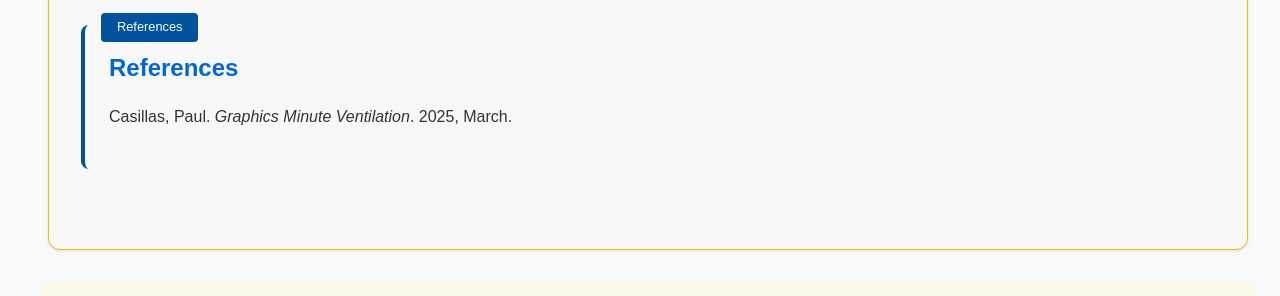
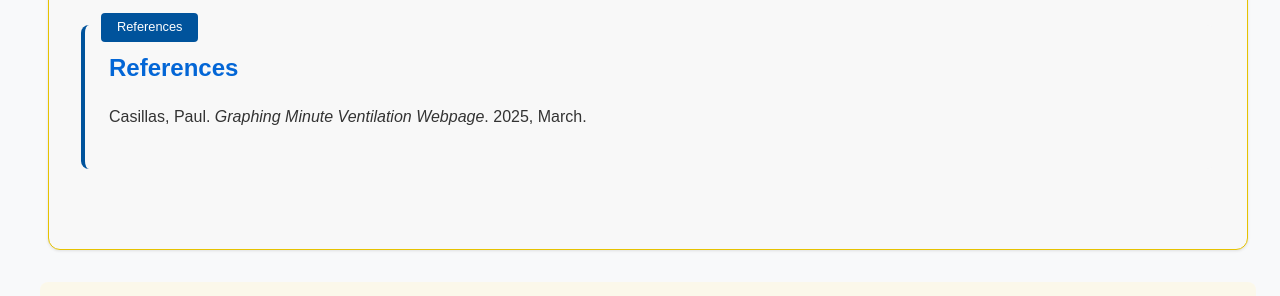
Before and after one commit to ZBZFirst/info, a Jekyll site: the page built from quiz1/MinuteVentilationExplained.md, in a window 1280 px wide and 900 px high, scrolled down 5066 px. Shown: the part 287-583 px from the top of the window. Built offline with Jekyll 4.4.1, drawn with Linux system fonts in a browser that asks for light colours.

Commit message:
Update MinuteVentilationExplained.md

```diff
--- a/quiz1/MinuteVentilationExplained.md
+++ b/quiz1/MinuteVentilationExplained.md
@@ -182,7 +182,7 @@ title: "What Is Minute Ventilation?"
     <section class="content-group references-container">
         <h2 class="section-title">References</h2>
         <div class="citation-item">
-            <p>Casillas, Paul. <cite>Graphics Minute Ventilation</cite>. 2025, March. <span class="citation-page"></span></p>
+            <p>Casillas, Paul. <cite>Graphing Minute Ventilation Webpage</cite>. 2025, March. <span class="citation-page"></span></p>
         </div>
     </section>
 </article>
```
